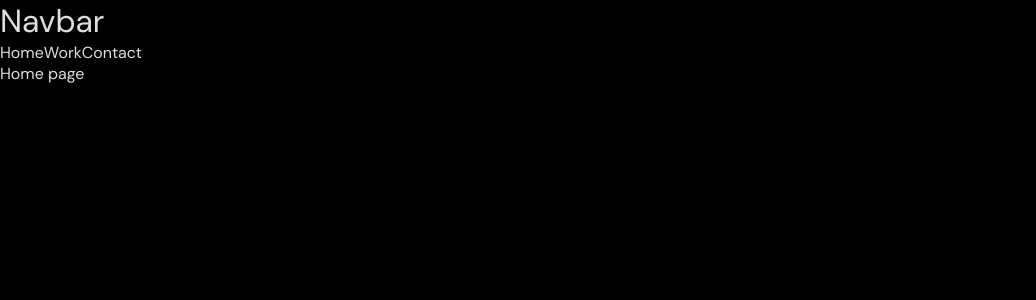
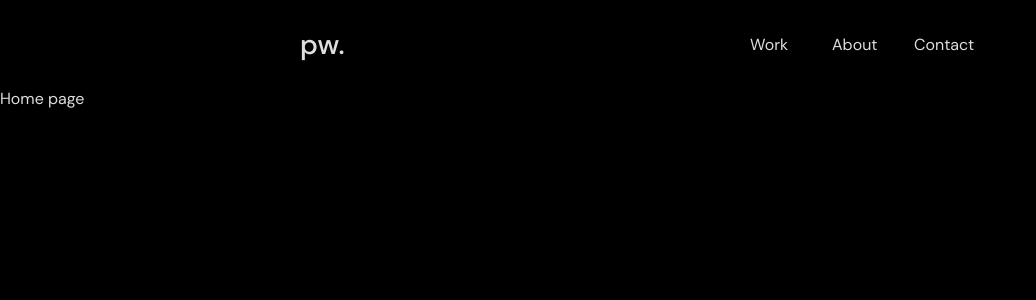
Before and after one commit to wrobit/pw-portfolio, a React (Vite) app: page / in a window 1280 px wide. Shown: the top 300 px of the page, without its empty margins (0-1036 px from the left). Built offline with nearby package versions, Linux system fonts and the light colour scheme.

Commit message:
add: desktop nav bar component

```diff
--- /dev/null
+++ b/src/components/navbar/Navbar.styles.ts
@@ -0,0 +1,48 @@
+import styled from "styled-components";
+import { Link as RouterLink } from "react-router-dom";
+
+export const Wrapper = styled.div`
+  width: 100%;
+  height: 88px;
+  padding: 0 300px;
+  display: flex;
+  align-items: center;
+  justify-content: space-between;
+
+  @media (max-width: ${({ theme }) => theme.breakpoints.desktop}) {
+    padding: 0 152px;
+  }
+
+  @media (max-width: ${({ theme }) => theme.breakpoints.tablet}) {
+    padding: 0 112px;
+  }
+
+  @media (max-width: ${({ theme }) => theme.breakpoints.mobile}) {
+    padding: 0 32px;
+  }
+`;
+
+export const NavLinks = styled.nav`
+  display: flex;
+  align-items: center;
+  justify-content: space-evenly;
+`;
+
+export const Link = styled(RouterLink)`
+  width: 50px;
+  font-family: ${({ theme }) => theme.font.regular};
+  font-size: 16px;
+  margin: 0 16px;
+
+  &:active {
+    color: ${({ theme }) => theme.colors.green};
+  }
+
+  @media (max-width: ${({ theme }) => theme.breakpoints.tablet}) {
+    margin: 0 8px;
+  }
+
+  @media (max-width: ${({ theme }) => theme.breakpoints.mobile}) {
+    display: none;
+  }
+`;
--- /dev/null
+++ b/src/components/navbar/Navbar.tsx
@@ -0,0 +1,16 @@
+import { Logo } from "@components/common/Logo/Logo";
+import { routes } from "constants/routes";
+import * as Styled from "./Navbar.styles";
+
+export const Navbar = () => {
+  return (
+    <Styled.Wrapper>
+      <Logo />
+      <Styled.NavLinks>
+        <Styled.Link to={routes.work}>Work</Styled.Link>
+        <Styled.Link to={routes.about}>About</Styled.Link>
+        <Styled.Link to={routes.contact}>Contact</Styled.Link>
+      </Styled.NavLinks>
+    </Styled.Wrapper>
+  );
+};
--- a/src/pages/root/Root.tsx
+++ b/src/pages/root/Root.tsx
@@ -1,14 +1,10 @@
-import { Link, Outlet } from "react-router-dom";
+import { Navbar } from "@components/navbar/Navbar";
+import { Outlet } from "react-router-dom";
 
 export const Root = () => {
   return (
     <>
-      <div>
-        <h1>Navbar</h1>
-        <Link to="/">Home</Link>
-        <Link to="/work">Work</Link>
-        <Link to="/contact">Contact</Link>
-      </div>
+      <Navbar />
       <div>
         <Outlet />
       </div>
```
